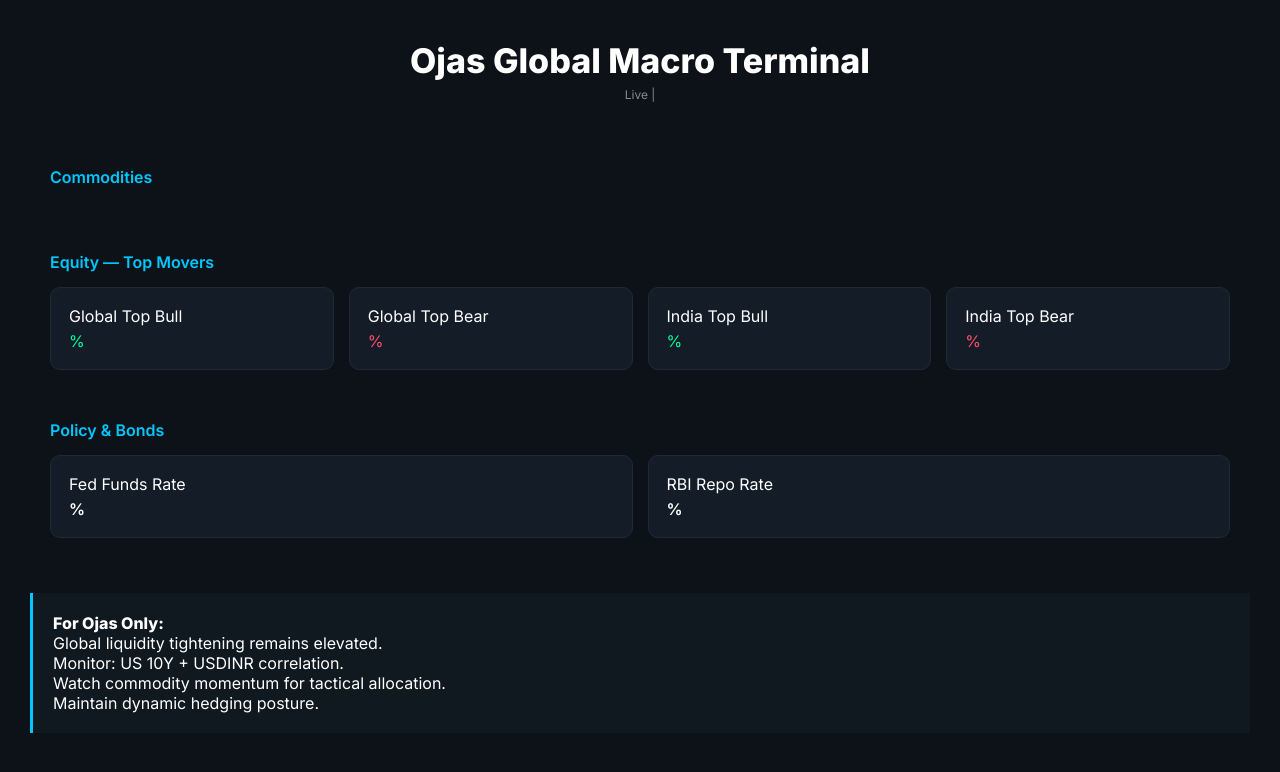
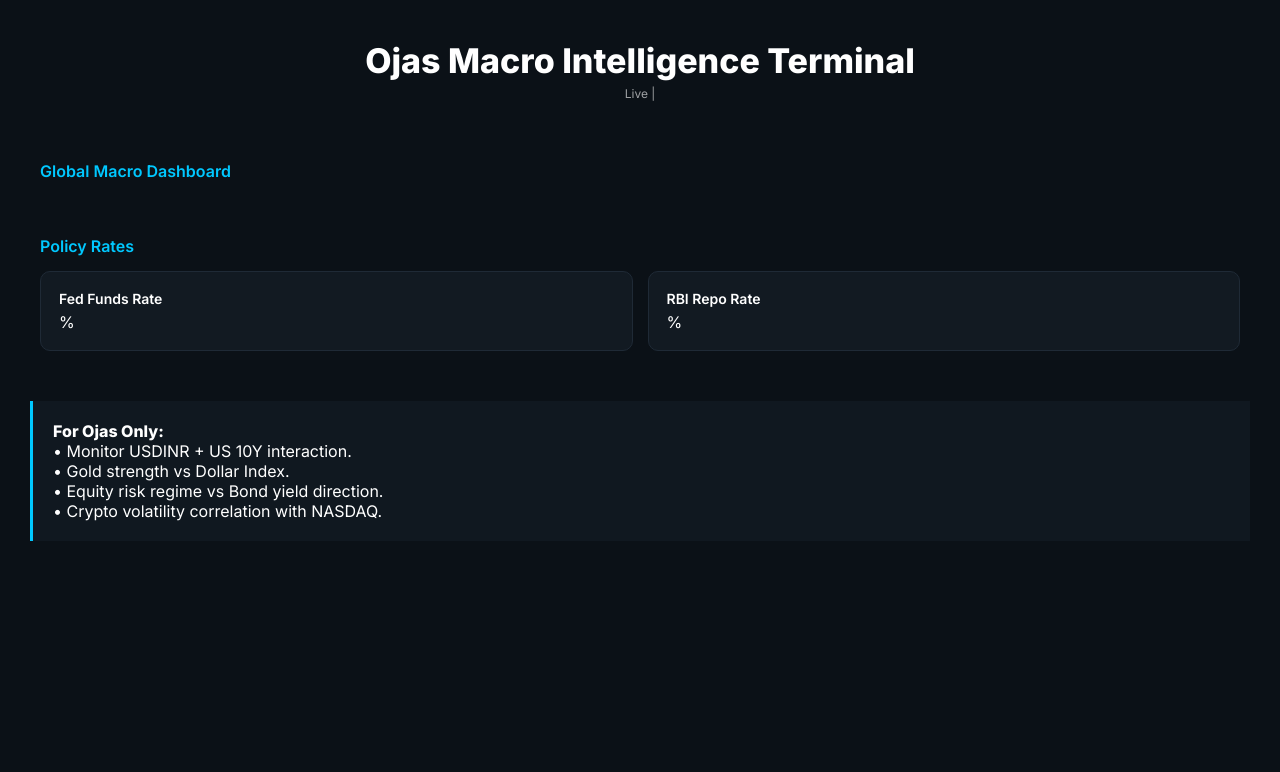
Before and after one commit to ojasb353-cmyk/ojas-market-tracker, a Flask app: template ojas_market_tracker/templates/index.html in a window 1280 px wide. Shown: the top 772 px of the page. Run offline with Flask 3, Linux system fonts and the light colour scheme; the template is opened without the code that fills it, so the values that code supplies are empty.

Commit message:
Full institutional macro coverage

```diff
--- a/ojas_market_tracker/app.py
+++ b/ojas_market_tracker/app.py
@@ -7,49 +7,48 @@ app = Flask(__name__)
 FED_FUNDS = 5.50
 RBI_REPO = 6.50
 
-commodities = {
+tickers = {
+    # Commodities
     "Crude Oil": "CL=F",
     "Natural Gas": "NG=F",
     "Gold": "GC=F",
     "Silver": "SI=F",
     "Copper": "HG=F",
     "Wheat": "ZW=F",
-}
 
-fx = {
+    # FX
     "USD/INR": "USDINR=X",
     "EUR/INR": "EURINR=X",
     "AED/INR": "AEDINR=X",
-}
 
-equities_global = {
+    # Global Equity
     "S&P 500": "^GSPC",
     "Dow Jones": "^DJI",
     "NASDAQ": "^IXIC",
     "Shanghai Composite": "000001.SS",
     "Hang Seng": "^HSI",
+
+    # India Equity
+    "NIFTY 50": "^NSEI",
+    "Sensex": "^BSESN",
+
+    # Crypto
+    "Bitcoin": "BTC-USD",
+    "Ethereum": "ETH-USD",
+
+    # Bonds
+    "US 10Y Yield": "^TNX",
+    "India 10Y": "^IN10Y"
 }
 
-equities_india = {
-    "NIFTY 50": "^NSEI",
-    "Sensex": "^BSESN",
-}
 
-crypto = {
-    "Bitcoin": "BTC-USD",
-    "Ethereum": "ETH-USD",
-}
+def fetch_all():
+    data = {}
 
-bonds = {
-    "US 10Y Yield": "^TNX",
-}
-
-def fetch_data(symbol_dict):
-    result = {}
-    for name, ticker in symbol_dict.items():
+    for name, symbol in tickers.items():
         try:
-            stock = yf.Ticker(ticker)
-            hist = stock.history(period="2d")
+            asset = yf.Ticker(symbol)
+            hist = asset.history(period="2d")
 
             if len(hist) < 2:
                 continue
@@ -58,45 +57,34 @@ def fetch_data(symbol_dict):
             previous = float(hist["Close"].iloc[-2])
             change = ((current - previous) / previous) * 100
 
-            result[name] = {
-                "price": current,
-                "change": round(change, 2),
-            }
-        except:
-            result[name] = {
-                "price": None,
-                "change": 0,
+            data[name] = {
+                "price_raw": current,
+                "change": round(change, 2)
             }
 
-    return result
+        except:
+            data[name] = {
+                "price_raw": None,
+                "change": 0
+            }
+
+    return data
 
 
-@app.route("/")
-def home():
-    usd_inr = 83
-    try:
-        usd = yf.Ticker("USDINR=X")
-        usd_data = usd.history(period="1d")
-        usd_inr = float(usd_data["Close"].iloc[-1])
-    except:
-        pass
+def format_prices(data):
+    formatted = {}
 
-    comm_data = fetch_data(commodities)
-    fx_data = fetch_data(fx)
-    global_eq = fetch_data(equities_global)
-    india_eq = fetch_data(equities_india)
-    crypto_data = fetch_data(crypto)
-    bond_data = fetch_data(bonds)
+    usd_inr = data.get("USD/INR", {}).get("price_raw", 83)
 
-    # Format commodities
-    formatted_comm = {}
+    for name, values in data.items():
 
-    for name, data in comm_data.items():
-        if data["price"] is None:
+        price = values["price_raw"]
+        change = values["change"]
+
+        if price is None:
             continue
 
-        price = data["price"]
-
+        # Commodities formatting
         if name == "Crude Oil":
             display = f"$ {price:,.2f} /bbl"
 
@@ -113,39 +101,49 @@ def home():
             silver_kg = (silver_inr / 31.1035) * 1000
             display = f"₹ {silver_kg:,.2f} /kg"
 
-        else:
+        elif name in ["Copper", "Wheat"]:
             display = f"$ {price:,.2f}"
 
-        formatted_comm[name] = {
+        # FX
+        elif "INR" in name:
+            display = f"{price:,.2f}"
+
+        # Crypto
+        elif name in ["Bitcoin", "Ethereum"]:
+            display = f"$ {price:,.2f}"
+
+        # Bonds
+        elif "Yield" in name or "10Y" in name:
+            display = f"{price:.2f}%"
+
+        # Equity indices (no currency)
+        else:
+            display = f"{price:,.2f}"
+
+        formatted[name] = {
             "price": display,
-            "change": data["change"]
+            "change": change
         }
 
-    # Equity Top Bull & Bear
-    def top_movers(eq_data):
-        sorted_data = sorted(eq_data.items(), key=lambda x: x[1]["change"])
-        bear = sorted_data[0]
-        bull = sorted_data[-1]
-        return bull, bear
+    return formatted
 
-    global_bull, global_bear = top_movers(global_eq)
-    india_bull, india_bear = top_movers(india_eq)
+
+@app.route("/")
+def home():
+
+    raw = fetch_all()
+    data = format_prices(raw)
 
     now = datetime.datetime.now().strftime("%d %b %Y | %H:%M:%S")
 
     return render_template(
         "index.html",
-        commodities=formatted_comm,
-        fx=fx_data,
-        global_eq=global_eq,
-        india_eq=india_eq,
-        crypto=crypto_data,
-        bonds=bond_data,
+        data=data,
         fed=FED_FUNDS,
         rbi=RBI_REPO,
-        global_bull=global_bull,
-        global_bear=global_bear,
-        india_bull=india_bull,
-        india_bear=india_bear,
         time=now
     )
+
+
+if __name__ == "__main__":
+    app.run(debug=True)
--- a/ojas_market_tracker/templates/index.html
+++ b/ojas_market_tracker/templates/index.html
@@ -1,43 +1,43 @@
 <!DOCTYPE html>
 <html>
 <head>
-<title>Ojas Global Macro Terminal</title>
+<title>Ojas Macro Intelligence Terminal</title>
 <meta http-equiv="refresh" content="60">
 <link href="https://fonts.googleapis.com/css2?family=Inter:wght@400;600;800&display=swap" rel="stylesheet">
 <style>
-body{background:#0c1218;color:white;font-family:'Inter',sans-serif;margin:0}
+body{background:#0b1117;color:white;font-family:'Inter',sans-serif;margin:0}
 .header{text-align:center;padding:40px}
 .title{font-size:34px;font-weight:800}
-.time{opacity:0.5;font-size:12px;margin-top:6px}
-.section{padding:25px 50px}
+.time{opacity:0.6;font-size:12px;margin-top:5px}
+.section{padding:20px 40px}
 .section-title{color:#00c8ff;margin-bottom:15px;font-weight:600}
-.grid{display:grid;grid-template-columns:repeat(auto-fit,minmax(220px,1fr));gap:15px}
-.card{background:#141d27;padding:18px;border-radius:10px;border:1px solid #1f2a36}
-.price{font-size:16px;font-weight:600;margin-top:5px}
+.grid{display:grid;grid-template-columns:repeat(auto-fit,minmax(200px,1fr));gap:15px}
+.card{background:#121a22;padding:18px;border-radius:10px;border:1px solid #1f2a36}
+.asset{font-size:14px;font-weight:600}
+.price{font-size:16px;margin-top:5px}
 .pos{color:#00ff9c}
 .neg{color:#ff4d6d}
-.small{font-size:11px;opacity:0.6}
-.personal{background:#101820;padding:20px;margin:30px;border-left:3px solid #00c8ff}
+.policy{background:#101820;padding:20px;margin:30px;border-left:3px solid #00c8ff}
 </style>
 </head>
 <body>
 
 <div class="header">
-<div class="title">Ojas Global Macro Terminal</div>
+<div class="title">Ojas Macro Intelligence Terminal</div>
 <div class="time">Live | {{ time }}</div>
 </div>
 
 <div class="section">
-<div class="section-title">Commodities</div>
+<div class="section-title">Global Macro Dashboard</div>
 <div class="grid">
-{% for name,data in commodities.items() %}
+{% for name, item in data.items() %}
 <div class="card">
-<div>{{ name }}</div>
-<div class="price">{{ data.price }}</div>
-{% if data.change > 0 %}
-<div class="pos">{{ data.change }}%</div>
+<div class="asset">{{ name }}</div>
+<div class="price">{{ item.price }}</div>
+{% if item.change > 0 %}
+<div class="pos">{{ item.change }}%</div>
 {% else %}
-<div class="neg">{{ data.change }}%</div>
+<div class="neg">{{ item.change }}%</div>
 {% endif %}
 </div>
 {% endfor %}
@@ -45,51 +45,25 @@ body{background:#0c1218;color:white;font-family:'Inter',sans-serif;margin:0}
 </div>
 
 <div class="section">
-<div class="section-title">Equity — Top Movers</div>
+<div class="section-title">Policy Rates</div>
 <div class="grid">
 <div class="card">
-<div>Global Top Bull</div>
-<div class="price">{{ global_bull[0] }}</div>
-<div class="pos">{{ global_bull[1].change }}%</div>
-</div>
-<div class="card">
-<div>Global Top Bear</div>
-<div class="price">{{ global_bear[0] }}</div>
-<div class="neg">{{ global_bear[1].change }}%</div>
-</div>
-<div class="card">
-<div>India Top Bull</div>
-<div class="price">{{ india_bull[0] }}</div>
-<div class="pos">{{ india_bull[1].change }}%</div>
-</div>
-<div class="card">
-<div>India Top Bear</div>
-<div class="price">{{ india_bear[0] }}</div>
-<div class="neg">{{ india_bear[1].change }}%</div>
-</div>
-</div>
-</div>
-
-<div class="section">
-<div class="section-title">Policy & Bonds</div>
-<div class="grid">
-<div class="card">
-<div>Fed Funds Rate</div>
+<div class="asset">Fed Funds Rate</div>
 <div class="price">{{ fed }}%</div>
 </div>
 <div class="card">
-<div>RBI Repo Rate</div>
+<div class="asset">RBI Repo Rate</div>
 <div class="price">{{ rbi }}%</div>
 </div>
 </div>
 </div>
 
-<div class="personal">
+<div class="policy">
 <strong>For Ojas Only:</strong><br>
-Global liquidity tightening remains elevated.<br>
-Monitor: US 10Y + USDINR correlation.<br>
-Watch commodity momentum for tactical allocation.<br>
-Maintain dynamic hedging posture.
+• Monitor USDINR + US 10Y interaction.<br>
+• Gold strength vs Dollar Index.<br>
+• Equity risk regime vs Bond yield direction.<br>
+• Crypto volatility correlation with NASDAQ.
 </div>
 
 </body>
```
